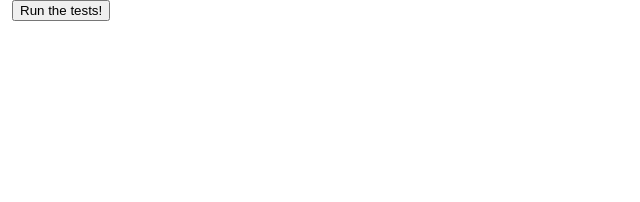
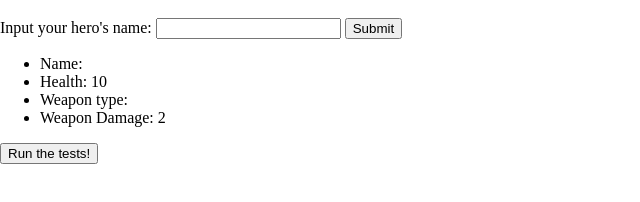
Before and after one commit to krische777/codaisseur-homework-31-08-2019, a plain HTML site: page index.html in a window 1280 px wide. Shown: the whole page, without its empty margins (0-640 px from the left). Drawn offline with Linux system fonts and the light colour scheme.

Commit message:
Added some of the functionality for task 4

```diff
--- a/YOUR_JAVASCRIPT_HERE.js
+++ b/YOUR_JAVASCRIPT_HERE.js
@@ -34,6 +34,25 @@ function addDagger () {
     hero.inventory.push(hero.weapon)
 }
 
+
+function submitName(event) {
+    event.preventDefault()
+    const inputName=document.getElementById('inputName')
+    hero.name=inputName.value
+    displayStats()
+
+}
+
 function displayStats() {
 
+    document.getElementById('heroName').innerHTML= "Name: " +hero.name
+    document.getElementById('heroHealth').innerHTML="Health: " +hero.health
+    document.getElementById('heroWeaponType').innerHTML="Weapon type: " +hero.weapon.type
+    document.getElementById('heroWeaponDamage').innerHTML="Weapon Damage: " +hero.weapon.damage
 }
+
+function fightingEnemy() {
+
+}
+
+displayStats()
--- a/index.html
+++ b/index.html
@@ -1,4 +1,4 @@
-<html>
+ <html>
 <head>
     <meta charset="utf-8">
     <title>Mocha Tests</title>
@@ -9,6 +9,22 @@
 <img id="inn" onclick={hero.health=10}>
 <img id="dagger" onclick="addDagger()">
 <img id="bag" onclick="equipWeapon(hero)">
+
+<form onsubmit="submitName(event)">
+<label for="inputName">Input your hero's name:</label>
+<input type="text" id='inputName'>
+<input type="submit" value="Submit">
+</form>
+
+<ul>
+  <li id="heroName"></li>
+  <li id="heroHealth"></li>
+  <li id="heroWeaponType"></li>
+  <li id="heroWeaponDamage"></li>
+</ul>
+
+
+
   <!-- 👍 YOUR HTML HERE 👍 -->
 
 
```
Also changed, not shown: styles.css (added).
